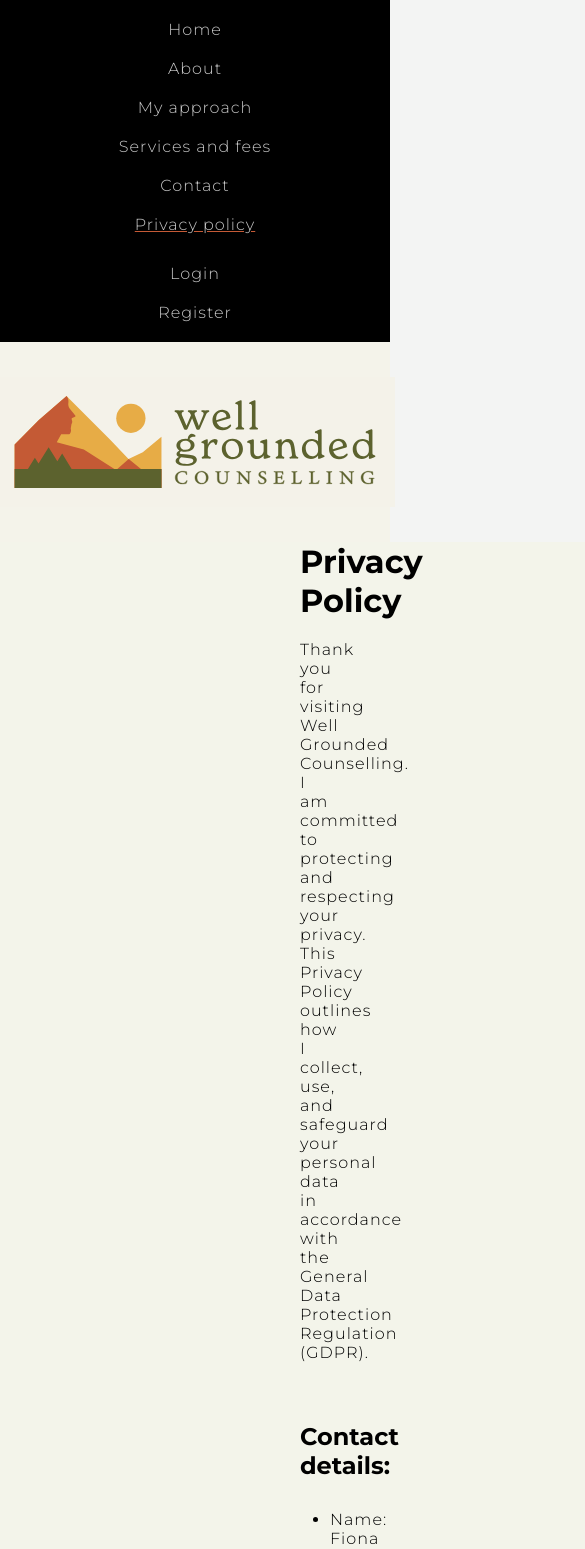
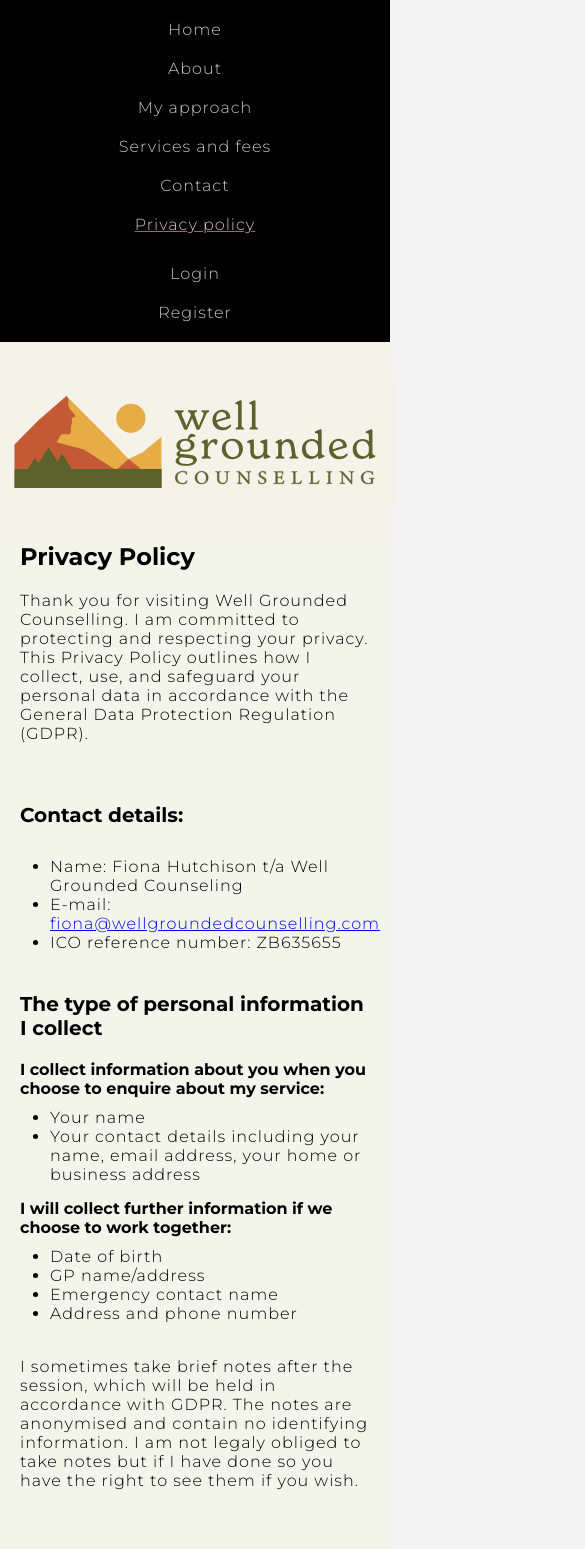
Before and after one commit to PeachyOmnivore/WellGroundedCounselling, a React (Vite) app: page /privacy-policy in a window 390 px wide. Shown: the top 1549 px of the page, 585 px wide, since content can reach past the window. Built offline with nearby package versions, Linux system fonts and the light colour scheme.

Commit message:
feat: media queries for privacy page

```diff
--- a/src/pages/privacyPolicy/privacyPolicy.css
+++ b/src/pages/privacyPolicy/privacyPolicy.css
@@ -36,3 +36,39 @@
 .privacy-policy-container p:last-child {
   margin-bottom: 0px;
 }
+
+/* Media Queries */
+
+/* For small monitors */
+@media screen and (max-width: 1024px) {
+  .privacy-policy-container {
+    padding: 0px 100px;
+  }
+}
+
+/* For tablet screens */
+@media screen and (max-width: 768px) {
+  .privacy-policy-container {
+    padding: 0px 50px;
+  }
+
+  .privacy-policy-container .footer {
+    grid-template-columns: 1fr;
+    text-align: center;
+  }
+}
+
+/* For mobile screens */
+@media screen and (max-width: 480px) {
+  .privacy-policy-container {
+    padding: 0px 20px;
+  }
+
+  .privacy-policy-container h1 {
+    font-size: 24px;
+  }
+
+  .privacy-policy-container h2 {
+    font-size: 20px;
+  }
+}
```
